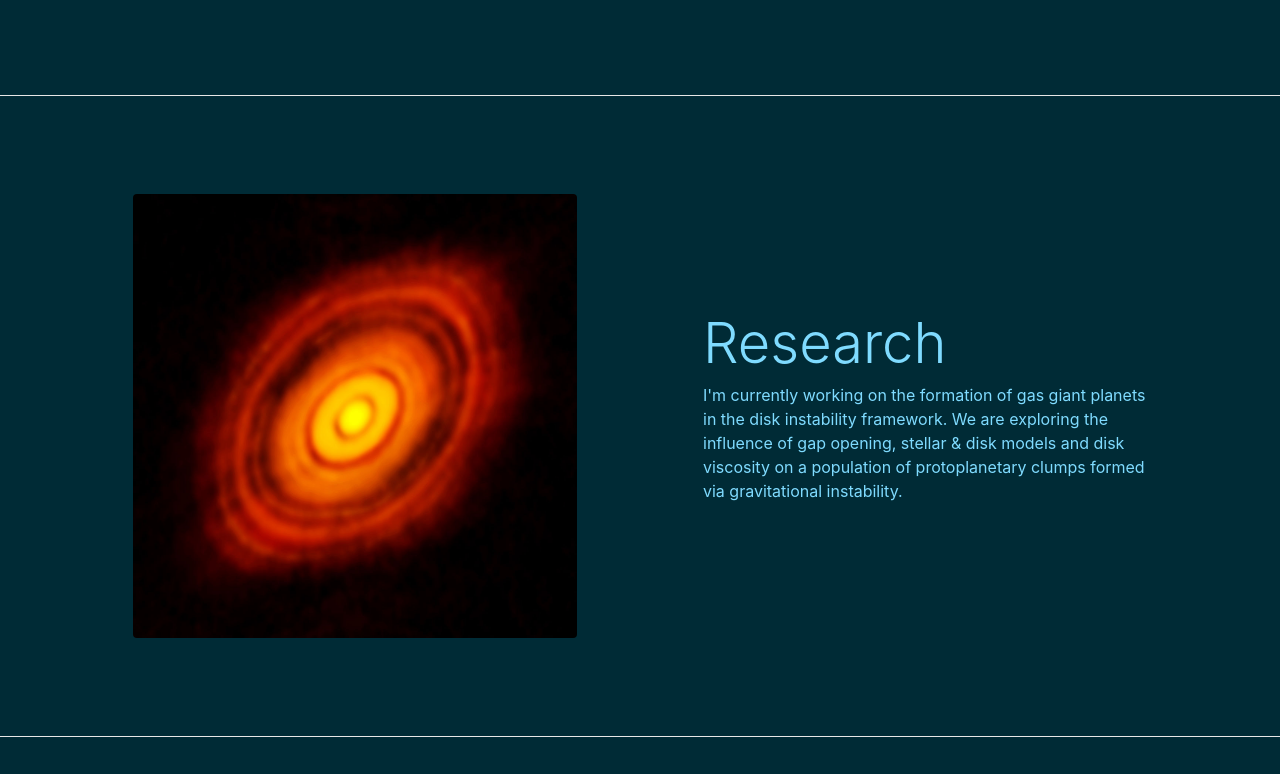
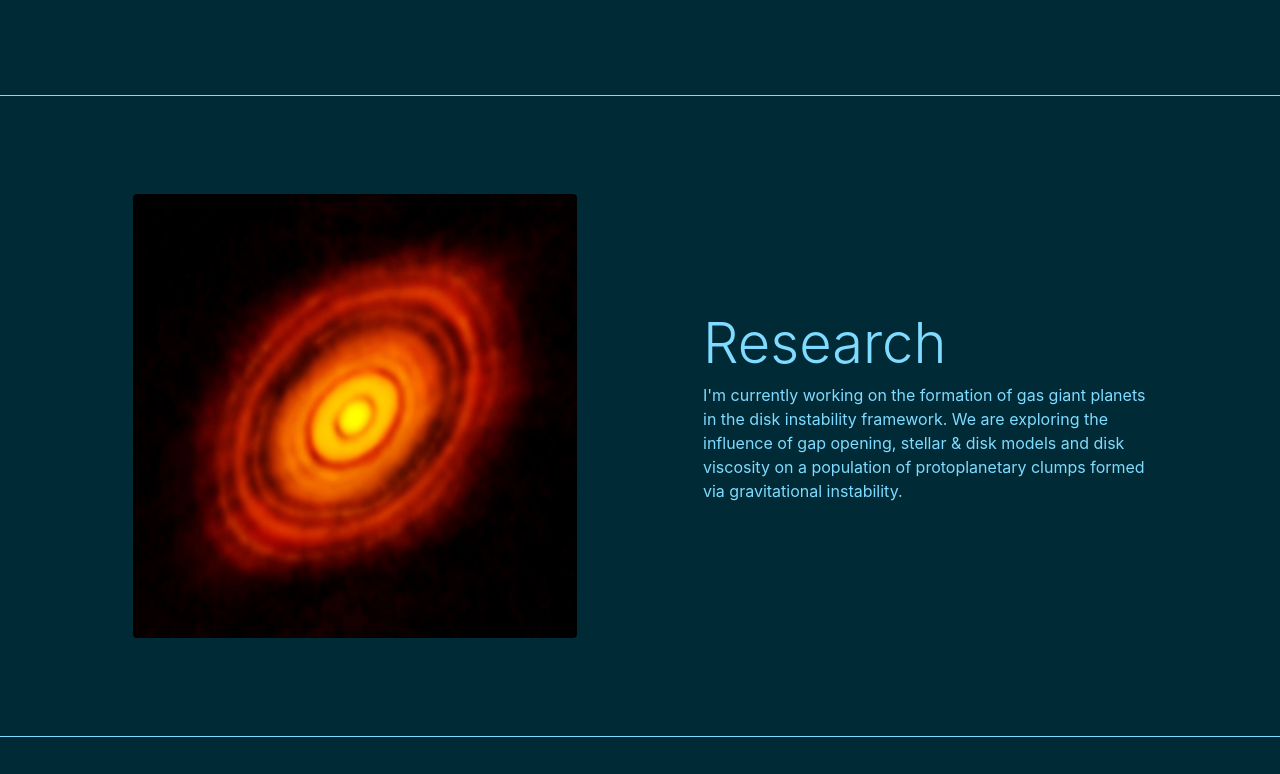
Before and after one commit to tiny-hippo/tiny-hippo.github.io, a website: page index.html in a window 1280 px wide. Shown: the part 1166-1940 px from the top of the page. Drawn offline with Linux system fonts and the light colour scheme.

Commit message:
update border color

```diff
--- a/css/one-page-wonder.css
+++ b/css/one-page-wonder.css
@@ -42,8 +42,8 @@ header.masthead > .overlay {
 
 .content-section-b {
   padding: 50px 0;
-  border-top: 1px solid #e7e7e7;
-  border-bottom: 1px solid #e7e7e7;
+  border-top: 1px solid #7FDBFF;
+  border-bottom: 1px solid #7FDBFF;
   background-color: #002b36;
   color: #7FDBFF;
 }
```
